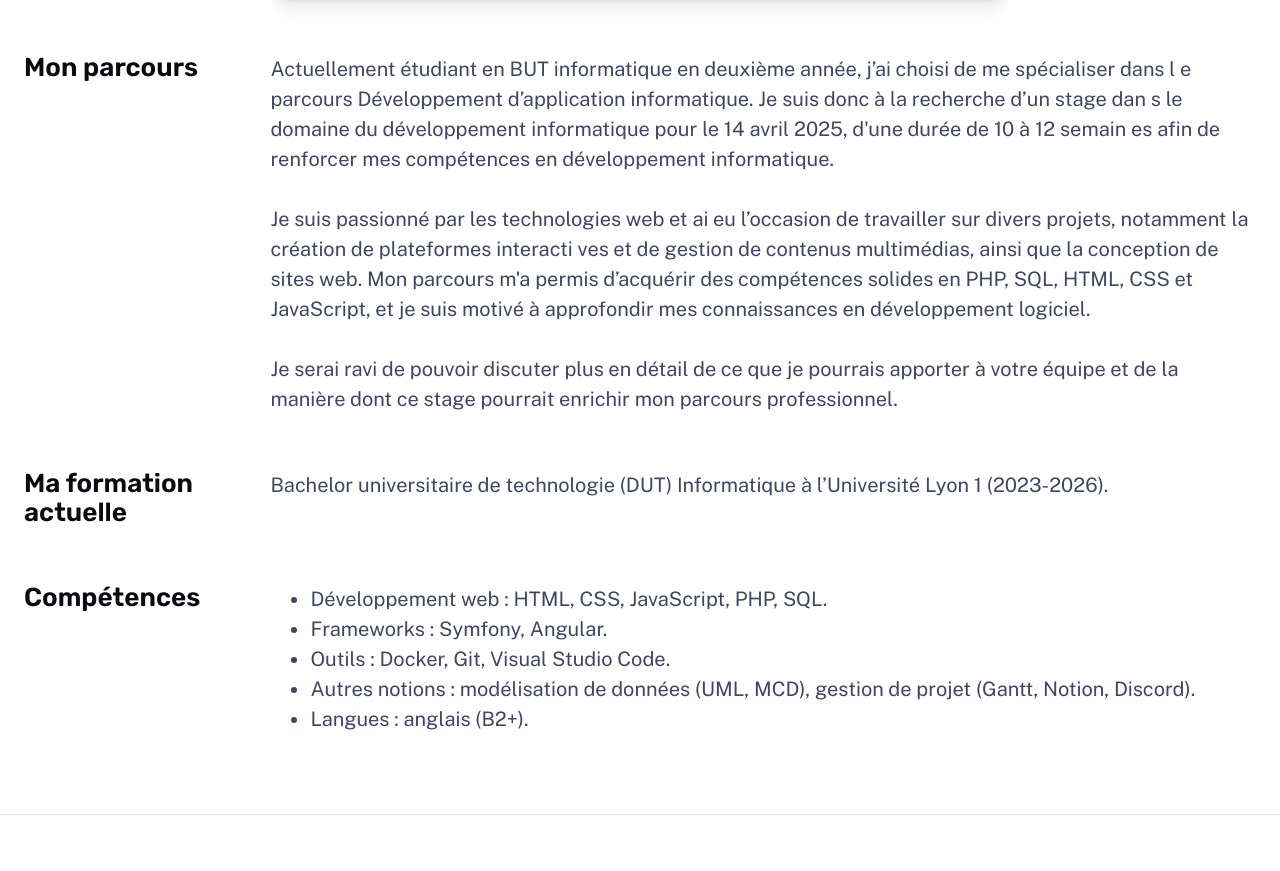
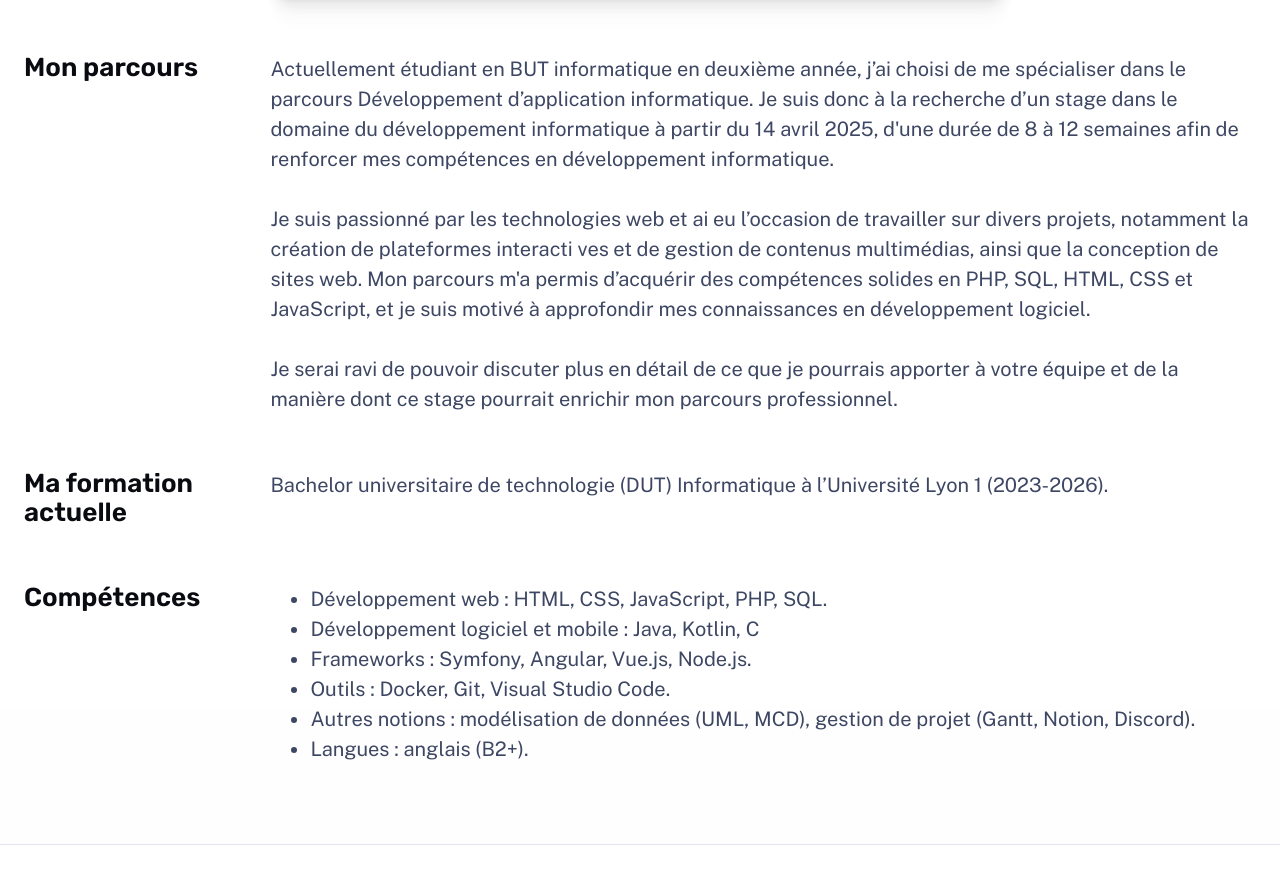
Before and after one commit to Marwane-EL/MarwaneDev, an Astro site: page /about in a window 1280 px wide. Shown: the part 946-1817 px from the top of the page. Built offline with nearby package versions, Linux system fonts and the light colour scheme; Astro itself is replaced by a stand-in of ours.

Commit message:
Add images

```diff
--- a/src/pages/about.astro
+++ b/src/pages/about.astro
@@ -24,10 +24,10 @@ import Hero from '../components/Hero.astro';
 				<h2 class="section-title">Mon parcours</h2>
 				<div class="content">
 					<p>
-						Actuellement étudiant en BUT informatique en deuxième année, j’ai choisi de me spécialiser dans l
-						e parcours Développement d’application informatique. Je suis donc à la recherche d’un stage dan
-						s le domaine du développement informatique pour le 14 avril 2025, d'une durée de 10 à 12 semain
-						es afin de renforcer mes compétences en développement informatique.
+						Actuellement étudiant en BUT informatique en deuxième année, j’ai choisi de me spécialiser dans le
+						 parcours Développement d’application informatique. Je suis donc à la recherche d’un stage dans
+						 le domaine du développement informatique à partir du 14 avril 2025, d'une durée de 8 à 12 semaines
+						 afin de renforcer mes compétences en développement informatique.
 					</p>
 					<br>
 					<p>
@@ -53,7 +53,8 @@ import Hero from '../components/Hero.astro';
 				<div class="content">
 					<ul>
 						<li>Développement web : HTML, CSS, JavaScript, PHP, SQL.</li>
-						<li>Frameworks : Symfony, Angular.</li>
+						<li>Développement logiciel et mobile : Java, Kotlin, C</li>
+						<li>Frameworks : Symfony, Angular, Vue.js, Node.js.</li>
 						<li>Outils : Docker, Git, Visual Studio Code.</li>
 						<li>Autres notions : modélisation de données (UML, MCD), gestion de projet (Gantt, Notion, Discord).</li>
 						<li>Langues : anglais (B2+).</li>
--- a/src/pages/index.astro
+++ b/src/pages/index.astro
@@ -45,7 +45,7 @@ const projects = (await getCollection('work'))
 					alt="Portrait de Marwane"
 					width="480"
 					height="620"
-					src="/assets/portrait.jpg"
+					src="/assets/portraitV1.jpg"
 				/>
 			</header>
 
--- a/src/pages/work/[...slug].astro
+++ b/src/pages/work/[...slug].astro
@@ -99,11 +99,11 @@ const { Content } = await render(entry);
 	}
 
 	.content {
-		max-width: 75%;
+		max-width: 100%;
 		margin: auto;
 		margin-inline: auto;
 		line-height: 1.8;
-		font-size: 1.1em;
+		font-size: 120%;
 	}
 
 	content ul{
```
Also changed, not shown: src/components/Skills.astro (+7 -2 lines), src/content/work/h20.md (+1 -1 lines), 5 other files.
